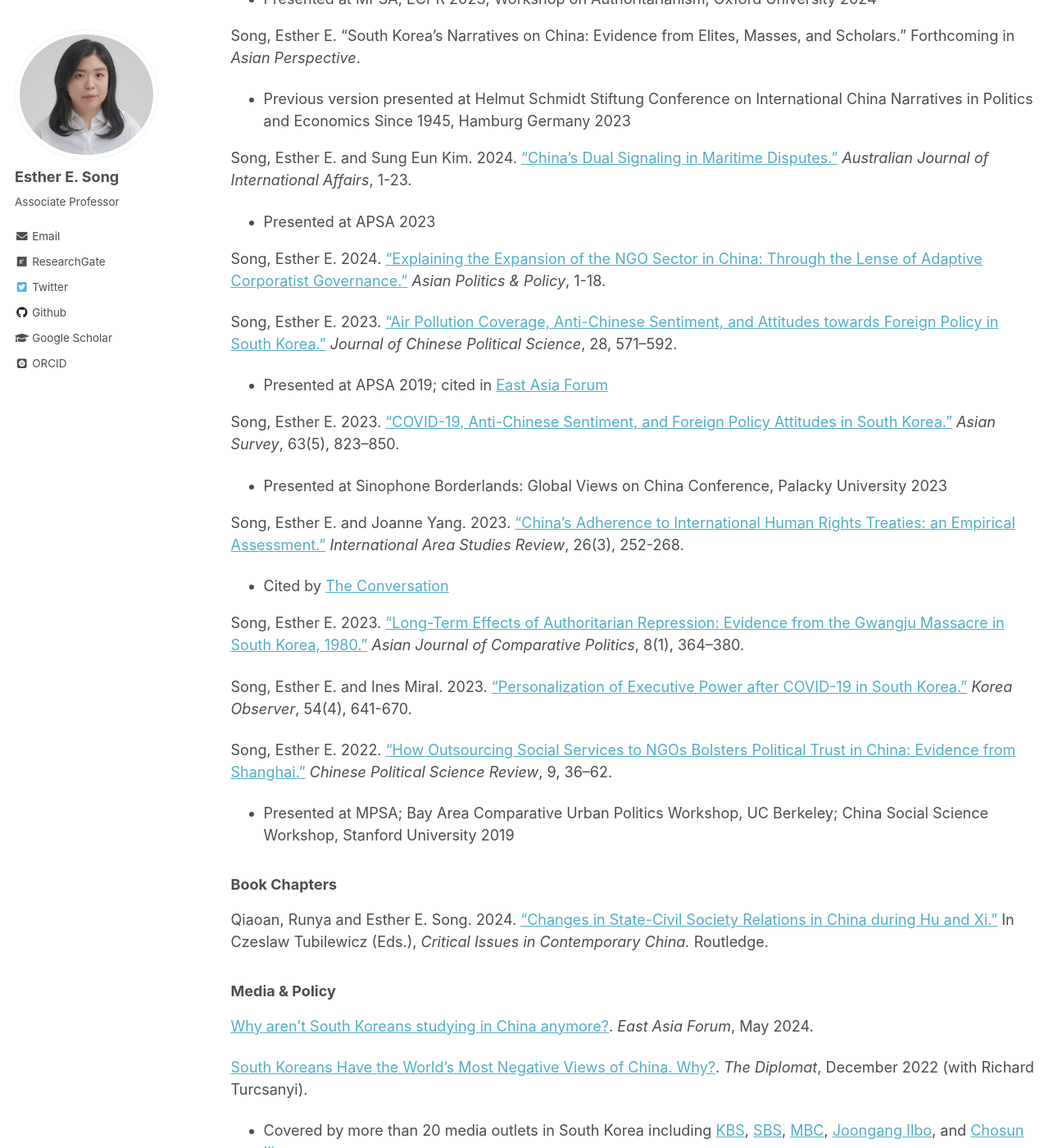
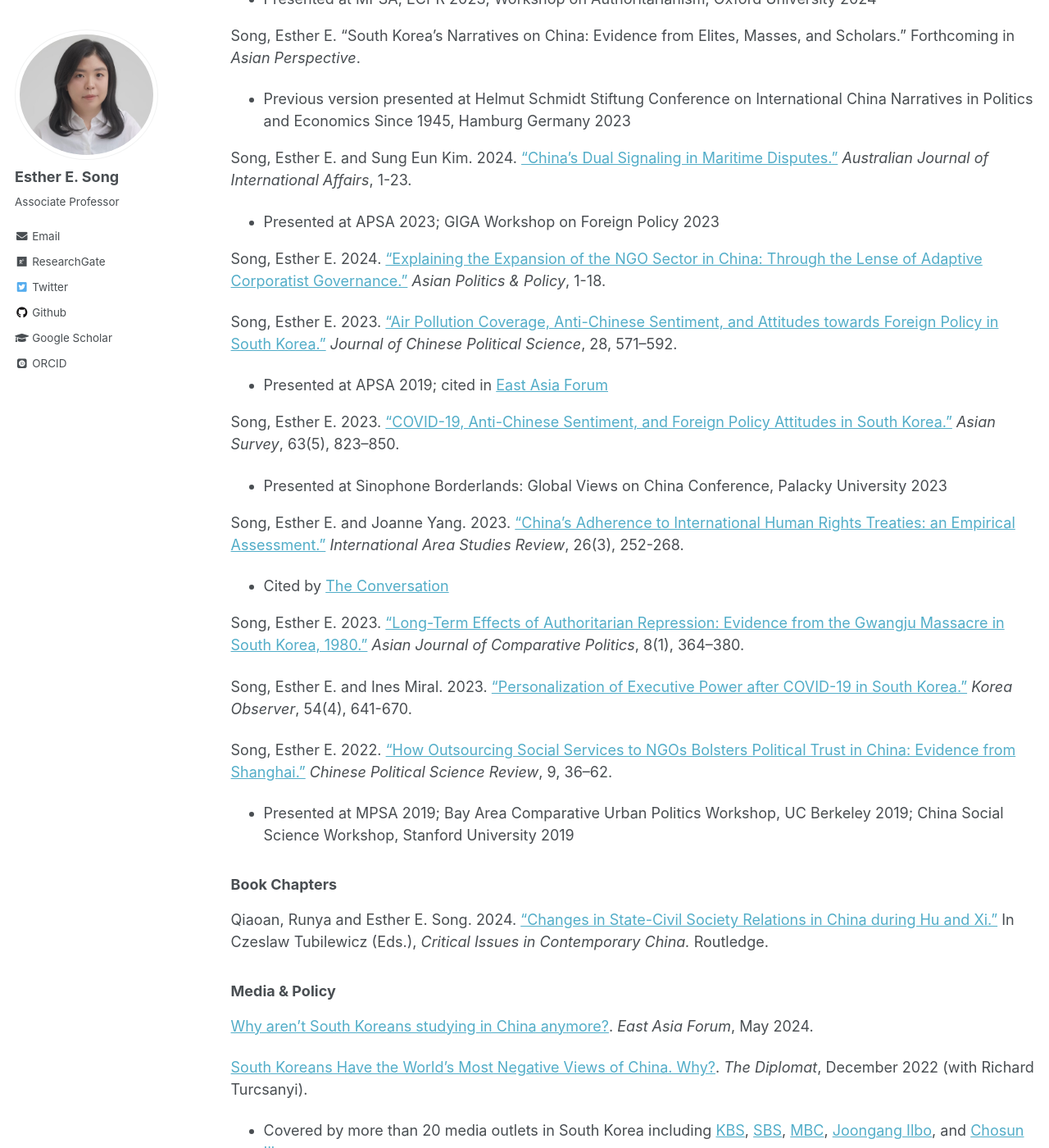
Before and after one commit to ehsong/ehsong.github.io, a Jekyll site: the page built from _pages/research.md, in a window 1280 px wide and 1400 px high, scrolled down 973 px. Shown: the whole window at 82% size. Built offline with Jekyll 4.4.1, drawn with Linux system fonts in a browser that asks for light colours; some web fonts are replaced.

Commit message:
Update research.md

```diff
--- a/_pages/research.md
+++ b/_pages/research.md
@@ -21,7 +21,7 @@ Song, Esther E. "South Korea’s Narratives on China: Evidence from Elites, Mass
 - Previous version presented at Helmut Schmidt Stiftung Conference on International China Narratives in Politics and Economics Since 1945, Hamburg Germany 2023
 
 Song, Esther E. and Sung Eun Kim. 2024. ["China's Dual Signaling in Maritime Disputes."](https://www.tandfonline.com/doi/full/10.1080/10357718.2024.2394179) *Australian Journal of International Affairs*, 1-23.
-- Presented at APSA 2023
+- Presented at APSA 2023; GIGA Workshop on Foreign Policy 2023
 
 Song, Esther E. 2024. ["Explaining the Expansion of the NGO Sector in China: Through the Lense of Adaptive Corporatist Governance."](https://onlinelibrary.wiley.com/doi/10.1111/aspp.12752) *Asian Politics & Policy*, 1-18.
 
@@ -39,7 +39,7 @@ Song, Esther E. 2023. ["Long-Term Effects of Authoritarian Repression: Evidence
 Song, Esther E. and Ines Miral. 2023. ["Personalization of Executive Power after COVID-19 in South Korea."](https://scholar.kyobobook.co.kr/article/detail/4010068022214) *Korea Observer*, 54(4), 641-670.
 
 Song, Esther E. 2022. ["How Outsourcing Social Services to NGOs Bolsters Political Trust in China: Evidence from Shanghai."](https://link.springer.com/article/10.1007/s41111-021-00207-z) *Chinese Political Science Review*, 9, 36–62.
-- Presented at MPSA; Bay Area Comparative Urban Politics Workshop, UC Berkeley; China Social Science Workshop, Stanford University 2019
+- Presented at MPSA 2019; Bay Area Comparative Urban Politics Workshop, UC Berkeley 2019; China Social Science Workshop, Stanford University 2019
 
 ### Book Chapters
 
```
